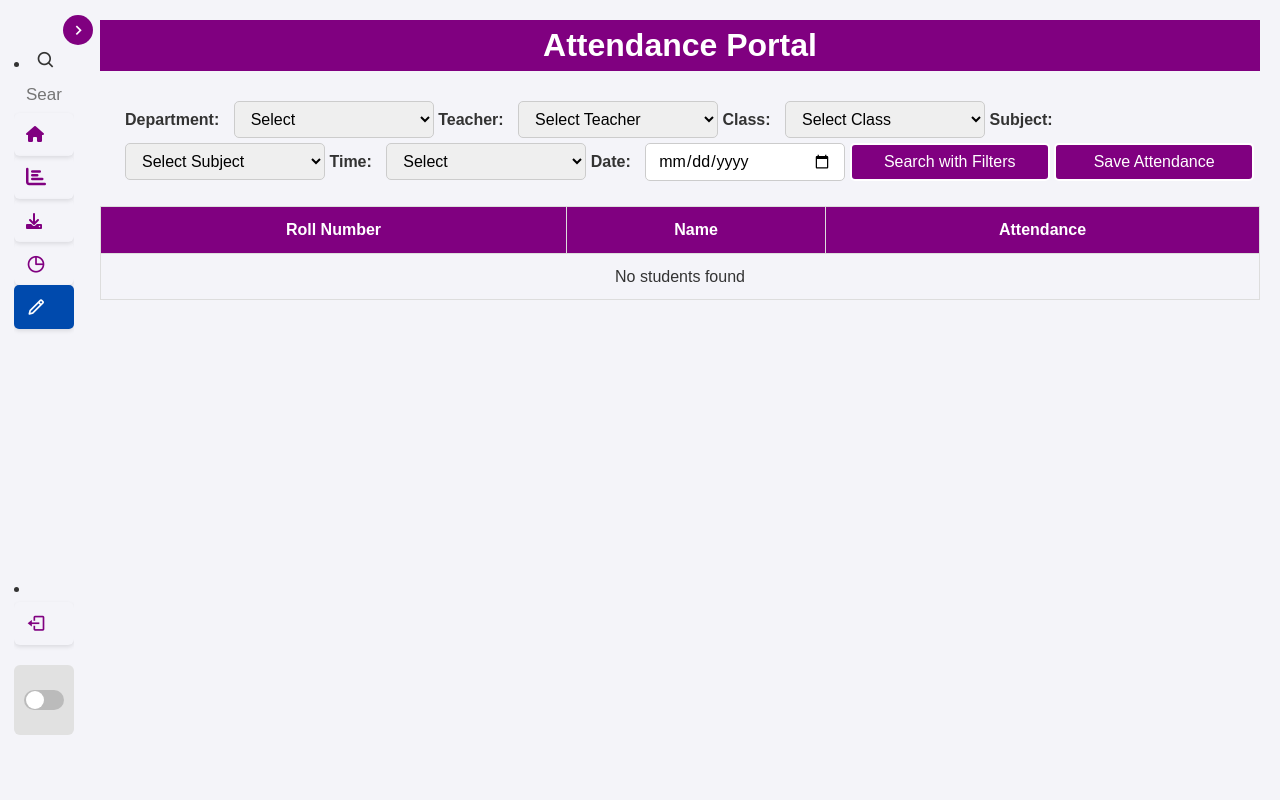
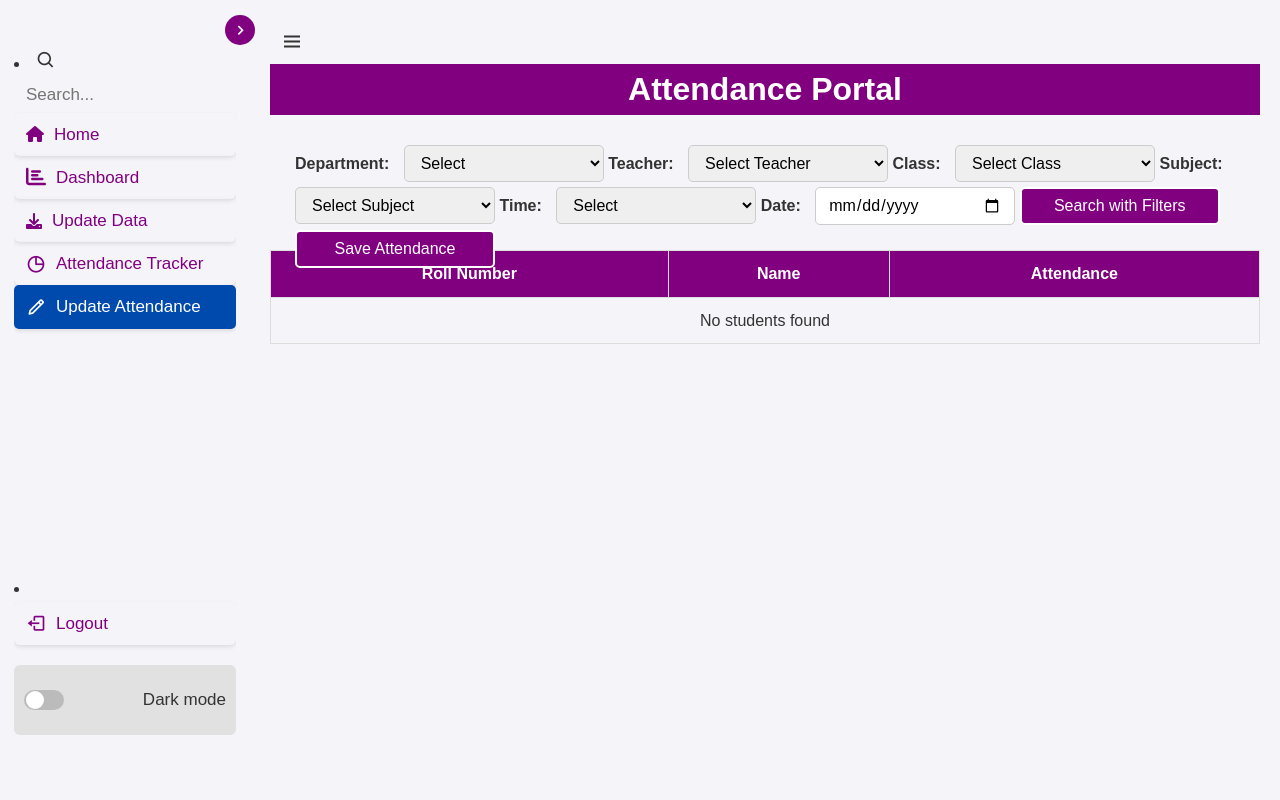
Before and after one commit to RohitSadavarti/smartone, a Flask app: page / in a window 1280 px wide. Run offline with Flask 3, Linux system fonts and the light colour scheme; data that the repository does not hold is empty; some libraries are stand-ins or nearby versions.

Commit message:
Update index.html

```diff
--- a/attendance-app/backend/templates/index.html
+++ b/attendance-app/backend/templates/index.html
@@ -14,7 +14,7 @@
 </head>
 <body>
   <!-- Sidebar -->
-  <nav class="sidebar close">
+  <nav class="sidebar">
     <header>
       <i class='bx bx-chevron-right toggle'></i>
     </header>
@@ -84,6 +84,8 @@
 
   <!-- Main Content -->
   <div class="main-content">
+    <i class='bx bx-menu' onclick="toggleSidebar()" style="font-size: 24px; cursor: pointer; margin: 10px;"></i>
+
     <h1>Attendance Portal</h1>
     <form id="filter-form">
       <div>
```
